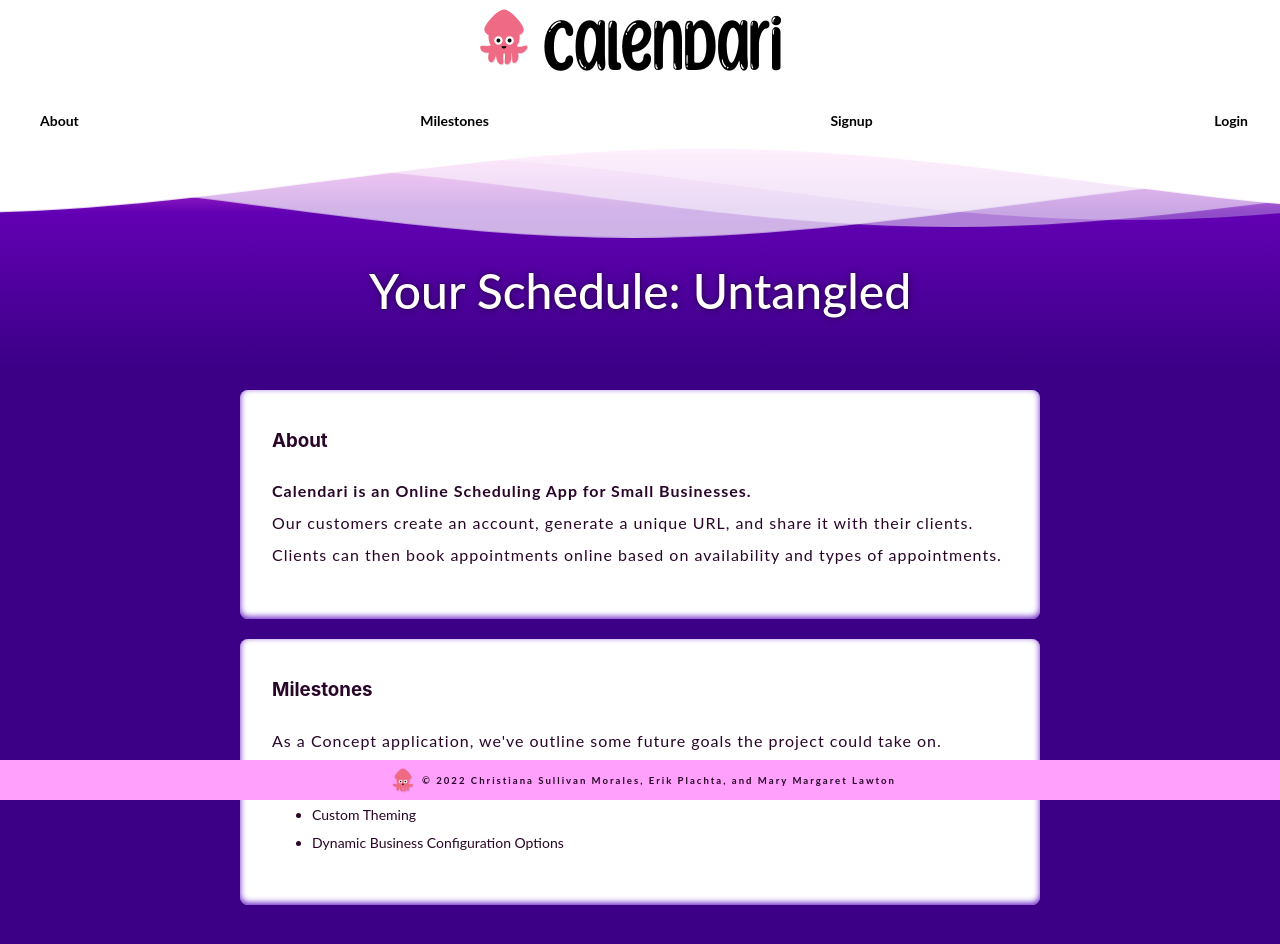
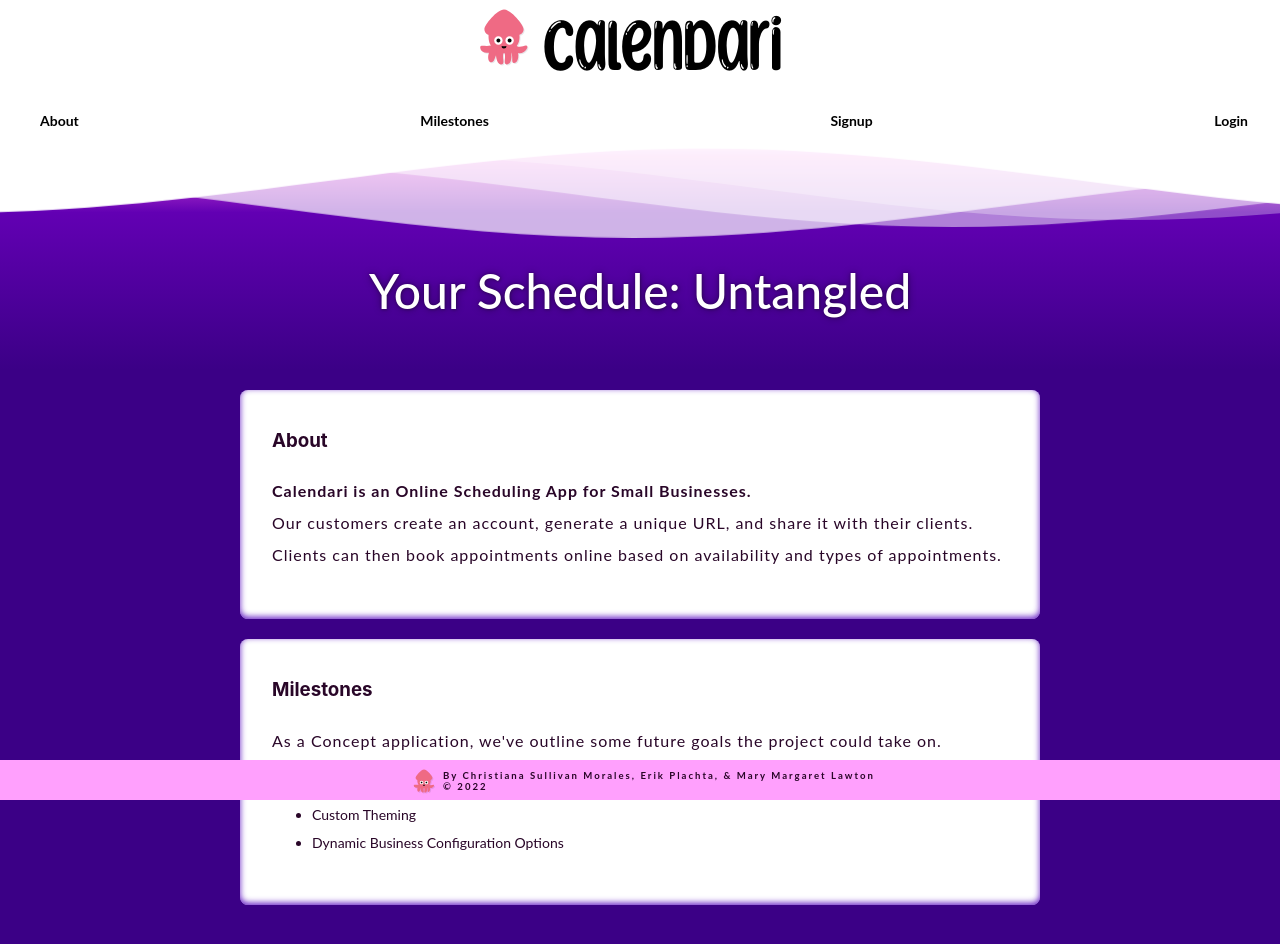
Before and after one commit to ErikPlachta/Calendari, a React (Create React App) app in the folder client/: page / in a window 1280 px wide. Shown: the top 944 px of the page. Built offline with nearby package versions, Linux system fonts and the light colour scheme.

Commit message:
Footer: Finalized content.

```diff
--- a/client/src/assets/css/styles.css
+++ b/client/src/assets/css/styles.css
@@ -1076,6 +1076,7 @@ footer {
   justify-content: space-around;
   z-index: 1001; /* puts it in front of the progressbar */
   height: 40px;
+  /* text-align: center; */
 }
 
 .footerElements {
--- a/client/src/components/Footer/index.js
+++ b/client/src/components/Footer/index.js
@@ -7,8 +7,10 @@ export default function Footer({bobData, bob2}) {
       <div className="footerElements">
         <img className="brandLogo"alt="Bob" src={bob2} width="50px"></img>
         <p>
-          <b>&#169; 2022</b> Christiana Sullivan Morales,
-          Erik Plachta, and Mary Margaret Lawton
+          By Christiana Sullivan Morales,
+          Erik Plachta, & Mary Margaret Lawton
+          <br/>
+          <b>&#169; 2022</b>
 
         </p>
       </div>
```
